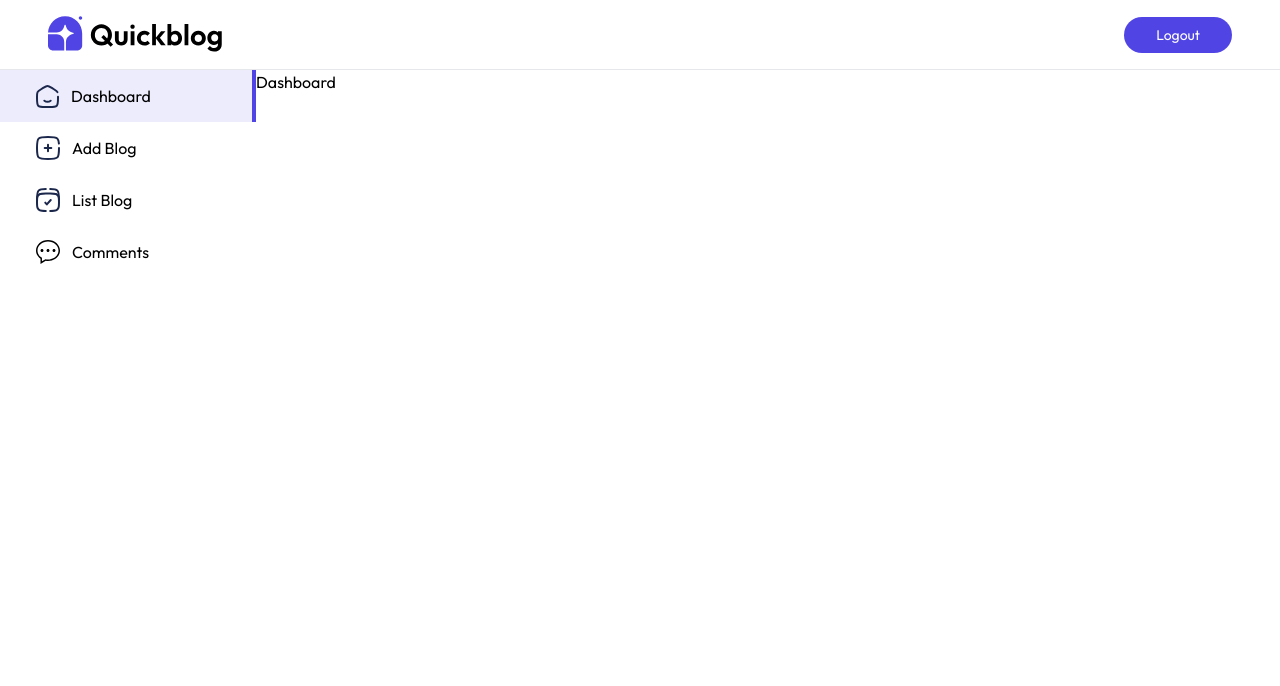
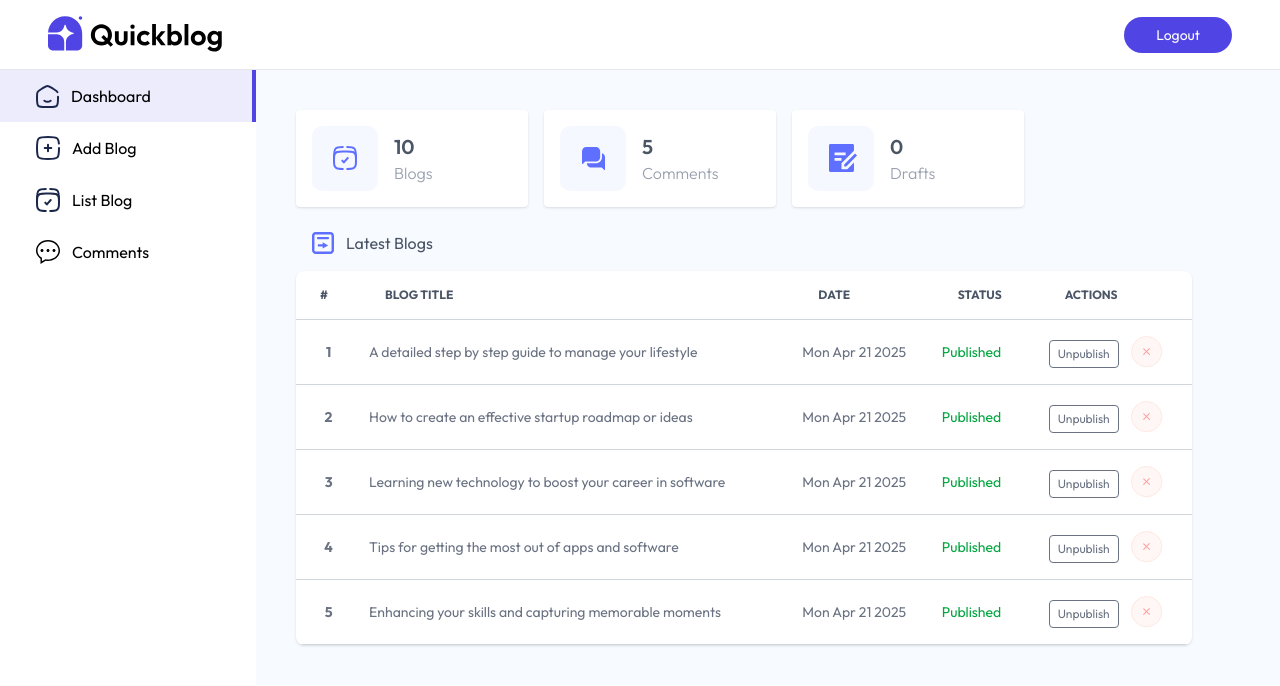
Before and after one commit to nmphat2004/Quick-Blog, a React (Vite) app in the folder frontend/: page /admin in a window 1280 px wide. Shown: the top 686 px of the page. Built offline with nearby package versions, Linux system fonts and the light colour scheme.

Commit message:
implement Dashboard with data fetching and BlogTableItem component

```diff
--- /dev/null
+++ b/frontend/src/components/admin/BlogTableItem.jsx
@@ -0,0 +1,35 @@
+import { assets } from '../../assets/assets';
+
+// eslint-disable-next-line no-unused-vars
+const BlogTableItem = ({ blog, fetchBlogs, index }) => {
+	const { title, createdAt } = blog;
+	const BlogDate = new Date(createdAt);
+
+	return (
+		<tr className='border-y border-gray-300'>
+			<th className='px-2 py-4'> {index} </th>
+			<td className='px-2 py-4'>{title}</td>
+			<td className='px-2 py-4 max-sm:hidden'>{BlogDate.toDateString()}</td>
+			<td className='px-2 py-4 max-sm:hidden'>
+				<p
+					className={`${
+						blog.isPublished ? 'text-green-600' : 'text-orange-700'
+					}`}>
+					{blog.isPublished ? 'Published' : 'Unpublish'}
+				</p>
+			</td>
+			<td className='px-2 py-4 flex text-xs gap-3'>
+				<button className='border px-2 py-0.5 mt-1 rounded cursor-pointer'>
+					{blog.isPublished ? 'Unpublish' : 'Publish'}
+				</button>
+				<img
+					src={assets.cross_icon}
+					alt=''
+					className='w-8 hover:scale-110 transition-all cursor-pointer'
+				/>
+			</td>
+		</tr>
+	);
+};
+
+export default BlogTableItem;
--- a/frontend/src/pages/admin/Dashboard.jsx
+++ b/frontend/src/pages/admin/Dashboard.jsx
@@ -1,5 +1,103 @@
+import { useEffect, useState } from 'react';
+import { assets, dashboard_data } from '../../assets/assets';
+import BlogTableItem from '../../components/admin/BlogTableItem';
+
 const Dashboard = () => {
-	return <div>Dashboard</div>;
+	const [dashboardData, setDashboardData] = useState({
+		blogs: 0,
+		comments: 0,
+		drafts: 0,
+		recentBlogs: [],
+	});
+
+	const fetchDashboardData = async () => {
+		setDashboardData(dashboard_data);
+	};
+
+	useEffect(() => {
+		fetchDashboardData();
+	}, []);
+
+	return (
+		<div className='flex-1 p-4 md:p-10 bg-blue-50/50'>
+			{/* Card dashboard */}
+			<div className='flex flex-wrap gap-4'>
+				<div className='flex items-center gap-4 bg-white p-4 min-w-58 rounded shadow cursor-pointer hover:scale-105 transition-all'>
+					<img src={assets.dashboard_icon_1} alt='' />
+					<div>
+						<p className='text-xl font-semibold text-gray-600'>
+							{dashboardData.blogs}
+						</p>
+						<p className='text-gray-400 font-light'>Blogs</p>
+					</div>
+				</div>
+
+				<div className='flex items-center gap-4 bg-white p-4 min-w-58 rounded shadow cursor-pointer hover:scale-105 transition-all'>
+					<img src={assets.dashboard_icon_2} alt='' />
+					<div>
+						<p className='text-xl font-semibold text-gray-600'>
+							{dashboardData.comments}
+						</p>
+						<p className='text-gray-400 font-light'>Comments</p>
+					</div>
+				</div>
+
+				<div className='flex items-center gap-4 bg-white p-4 min-w-58 rounded shadow cursor-pointer hover:scale-105 transition-all'>
+					<img src={assets.dashboard_icon_3} alt='' />
+					<div>
+						<p className='text-xl font-semibold text-gray-600'>
+							{dashboardData.drafts}
+						</p>
+						<p className='text-gray-400 font-light'>Drafts</p>
+					</div>
+				</div>
+			</div>
+
+			<div>
+				{/* Recent blogs */}
+				<div className='flex items-center gap-3 m-4 mt-6 text-gray-600'>
+					<img src={assets.dashboard_icon_4} alt='' />
+					<p>Latest Blogs</p>
+				</div>
+
+				<div className='relative max-w-4xl overflow-x-auto shadow rounded-lg scrollbar-hide bg-white'>
+					<table className='w-full text-sm text-gray-500'>
+						<thead className='text-xs text-gray-600 text-left uppercase'>
+							<tr>
+								<th scope='col' className='px-2 py-4 xl:px-6'>
+									#
+								</th>
+								<th scope='col' className='px-2 py-4 xl:px-6'>
+									Blog Title
+								</th>
+								<th scope='col' className='px-2 py-4 xl:px-6 max-sm:hidden'>
+									Date
+								</th>
+								<th scope='col' className='px-2 py-4 xl:px-6 max-sm:hidden'>
+									Status
+								</th>
+								<th scope='col' className='px-2 py-4 xl:px-6'>
+									Actions
+								</th>
+							</tr>
+						</thead>
+						<tbody>
+							{dashboardData.recentBlogs.map((blog, index) => {
+								return (
+									<BlogTableItem
+										key={blog.id}
+										blog={blog}
+										fetchBlogs={fetchDashboardData}
+										index={index + 1}
+									/>
+								);
+							})}
+						</tbody>
+					</table>
+				</div>
+			</div>
+		</div>
+	);
 };
 
 export default Dashboard;
```
